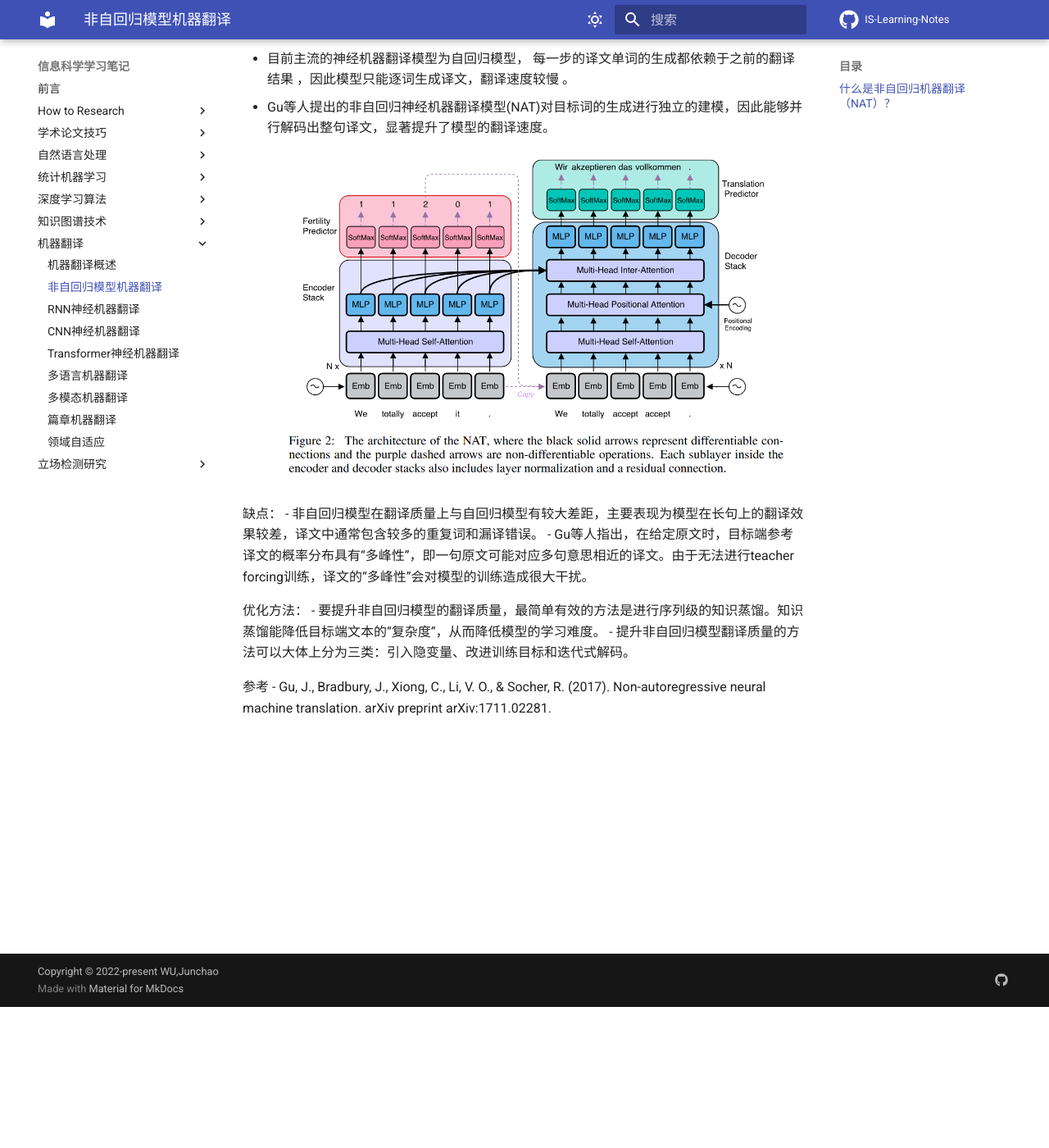
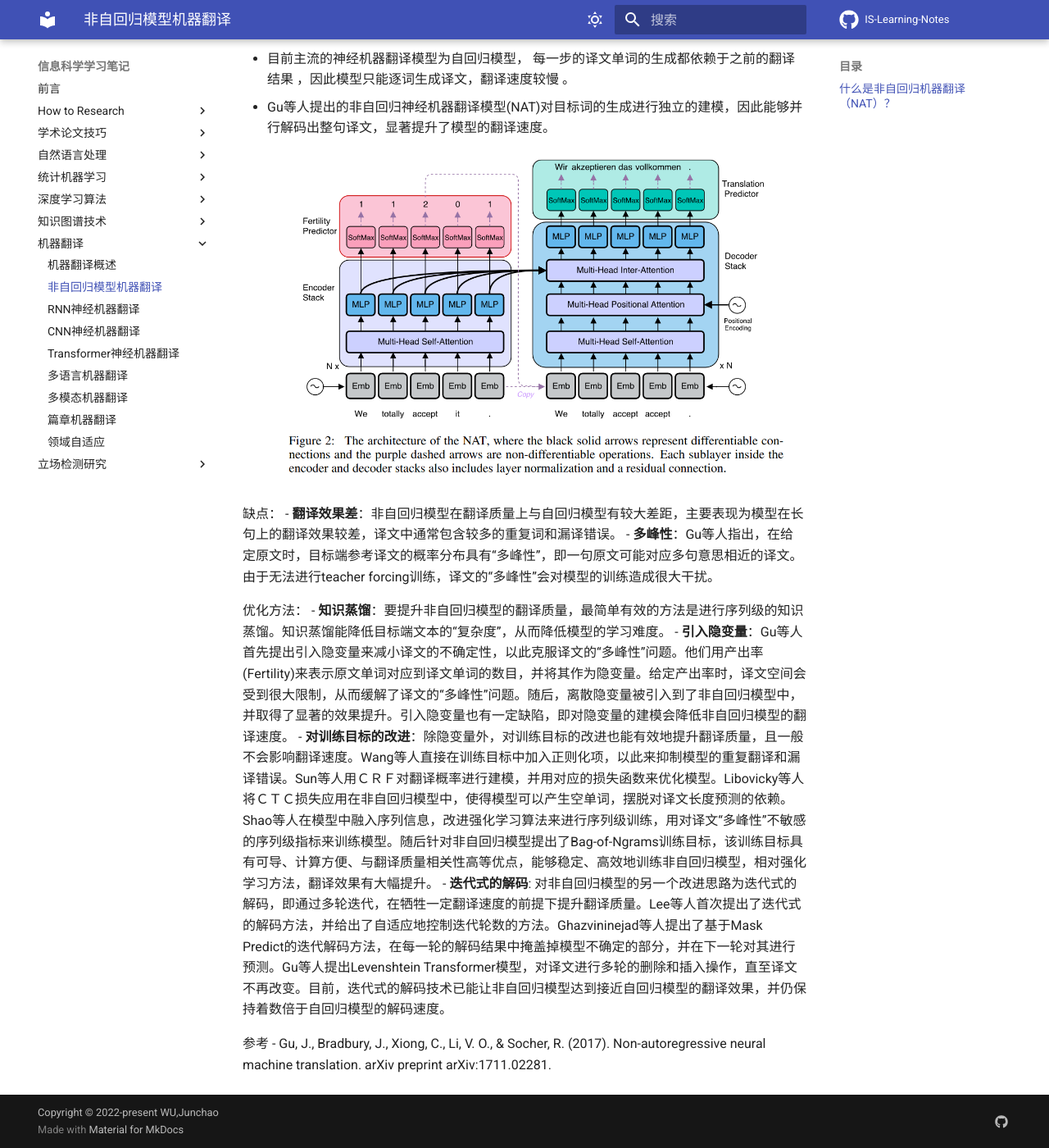
Before and after one commit to junchaoIU/NLP-Learning-Notes, an MkDocs documentation site: the page built from docs/机器翻译/非自回归模型机器翻译.md, in a window 1280 px wide and 1400 px high, scrolled down 172 px. Shown: the whole window at 82% size. Built offline with MkDocs 1.6.1 and Material for MkDocs 9.7.7, drawn with Linux system fonts in a browser that asks for light colours; comment, search, counter and statistics services are not loaded.

Commit message:
update note
update note

```diff
--- a/docs/机器翻译/非自回归模型机器翻译.md
+++ b/docs/机器翻译/非自回归模型机器翻译.md
@@ -4,13 +4,14 @@
 ![NAT](./image/NAT.jpg)
 
 缺点：
-- 非自回归模型在翻译质量上与自回归模型有较大差距，主要表现为模型在长句上的翻译效果较差，译文中通常包含较多的重复词和漏译错误。
-- Gu等人指出，在给定原文时，目标端参考译文的概率分布具有“多峰性”，即一句原文可能对应多句意思相近的译文。由于无法进行teacher forcing训练，译文的“多峰性”会对模型的训练造成很大干扰。
+- **翻译效果差**：非自回归模型在翻译质量上与自回归模型有较大差距，主要表现为模型在长句上的翻译效果较差，译文中通常包含较多的重复词和漏译错误。
+- **多峰性**：Gu等人指出，在给定原文时，目标端参考译文的概率分布具有“多峰性”，即一句原文可能对应多句意思相近的译文。由于无法进行teacher forcing训练，译文的“多峰性”会对模型的训练造成很大干扰。
 
 优化方法：
-- 要提升非自回归模型的翻译质量，最简单有效的方法是进行序列级的知识蒸馏。知识蒸馏能降低目标端文本的“复杂度”，从而降低模型的学习难度。
-- 提升非自回归模型翻译质量的方法可以大体上分为三类：引入隐变量、改进训练目标和迭代式解码。
-
+- **知识蒸馏**：要提升非自回归模型的翻译质量，最简单有效的方法是进行序列级的知识蒸馏。知识蒸馏能降低目标端文本的“复杂度”，从而降低模型的学习难度。
+- **引入隐变量**：Gu等人首先提出引入隐变量来减小译文的不确定性，以此克服译文的“多峰性”问题。他们用产出率(Fertility)来表示原文单词对应到译文单词的数目，并将其作为隐变量。给定产出率时，译文空间会受到很大限制，从而缓解了译文的“多峰性”问题。随后，离散隐变量被引入到了非自回归模型中，并取得了显著的效果提升。引入隐变量也有一定缺陷，即对隐变量的建模会降低非自回归模型的翻译速度。
+- **对训练目标的改进**：除隐变量外，对训练目标的改进也能有效地提升翻译质量，且一般不会影响翻译速度。Wang等人直接在训练目标中加入正则化项，以此来抑制模型的重复翻译和漏译错误。Sun等人用ＣＲＦ对翻译概率进行建模，并用对应的损失函数来优化模型。Libovicky等人将ＣＴＣ损失应用在非自回归模型中，使得模型可以产生空单词，摆脱对译文长度预测的依赖。Shao等人在模型中融入序列信息，改进强化学习算法来进行序列级训练，用对译文“多峰性”不敏感的序列级指标来训练模型。随后针对非自回归模型提出了Bag-of-Ngrams训练目标，该训练目标具有可导、计算方便、与翻译质量相关性高等优点，能够稳定、高效地训练非自回归模型，相对强化学习方法，翻译效果有大幅提升。
+- **迭代式的解码**: 对非自回归模型的另一个改进思路为迭代式的解码，即通过多轮迭代，在牺牲一定翻译速度的前提下提升翻译质量。Lee等人首次提出了迭代式的解码方法，并给出了自适应地控制迭代轮数的方法。Ghazvininejad等人提出了基于Mask Predict的迭代解码方法，在每一轮的解码结果中掩盖掉模型不确定的部分，并在下一轮对其进行预测。Gu等人提出Levenshtein Transformer模型，对译文进行多轮的删除和插入操作，直至译文不再改变。目前，迭代式的解码技术已能让非自回归模型达到接近自回归模型的翻译效果，并仍保持着数倍于自回归模型的解码速度。
 
 
 参考
```
Also changed, not shown: docs/机器翻译/Transformer神经机器翻译.md (+17 -0 lines), docs/机器翻译/多模态机器翻译.md (+3 -0 lines), docs/机器翻译/多语言机器翻译.md (+6 -0 lines), docs/机器翻译/机器翻译概述.md (+1 -1 lines), docs/机器翻译/篇章机器翻译.md (+2 -0 lines), docs/机器翻译/领域自适应.md (+3 -0 lines).
